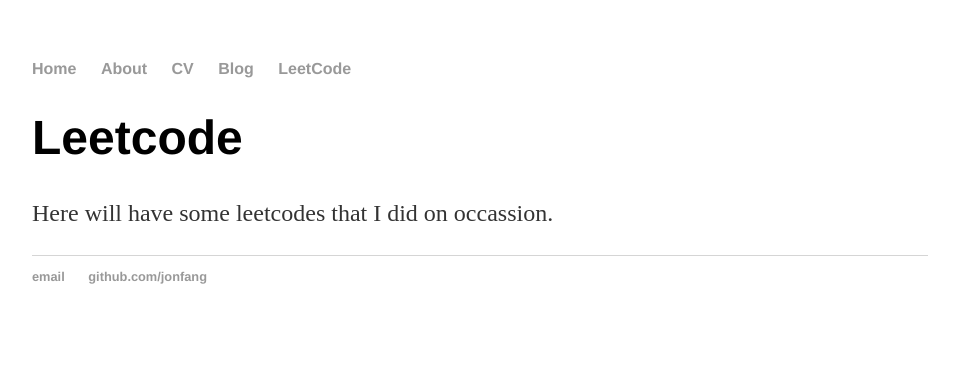
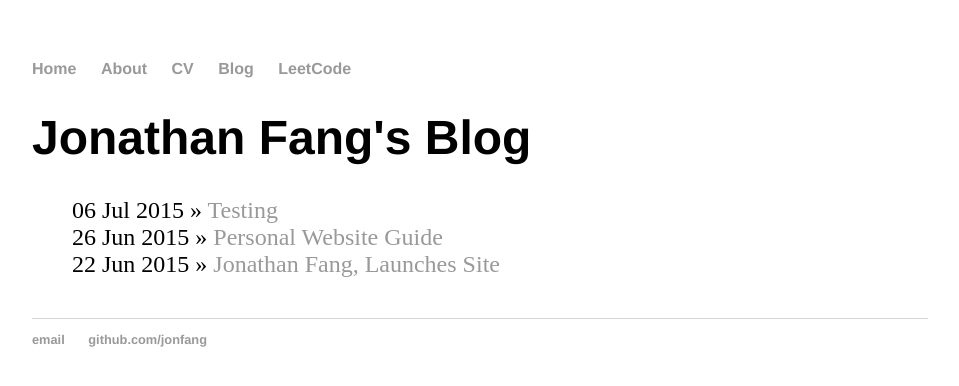
Before and after one commit to jonfang/jonfang.github.io, a Jekyll site: the page built from leetcode/index.html, in a window 1280 px wide. Shown: the top 386 px of the page, without its empty margins (160-1119 px from the left). Built offline with Jekyll 4.4.1, drawn with Linux system fonts in a browser that asks for light colours.

Commit message:
Update index.html

```diff
--- a/leetcode/index.html
+++ b/leetcode/index.html
@@ -1,8 +1,12 @@
 ---
+category: leetcode
 layout: default
-title: Jonathan(ChingYeung) Fang
+title: Jonathan Fang's Blog
 ---
-<div class="leetcode">
-  <h1>Leetcode</h1>
-	<p>Here will have some leetcodes that I did on occassion.</p>
-</div>
+	<h1>{{ page.title }}</h1>
+	<ul class="posts">
+
+	  {% for post in site.posts %}
+	    <li><span>{{ post.date | date_to_string }}</span> » <a href="{{ post.url }}" title="{{ post.title }}">{{ post.title }}</a></li>
+	  {% endfor %}
+	</ul>
```
